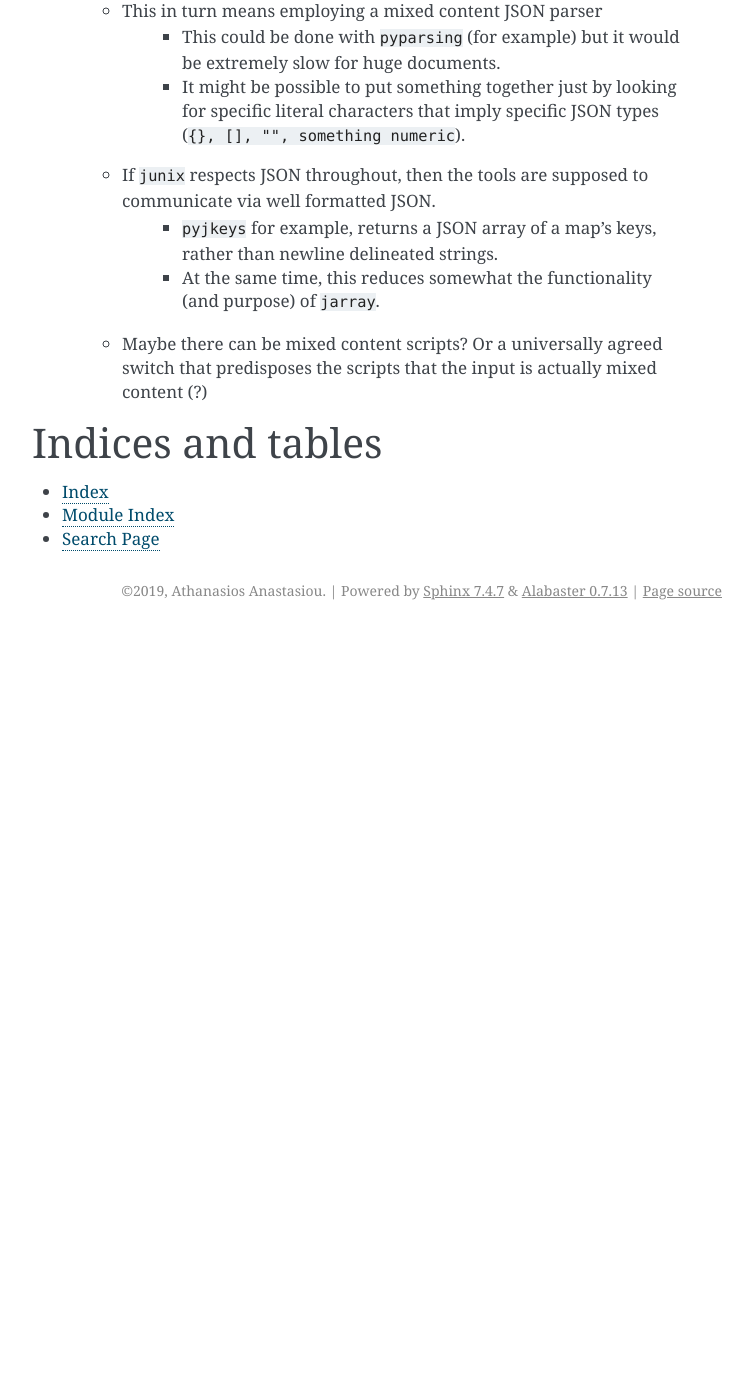
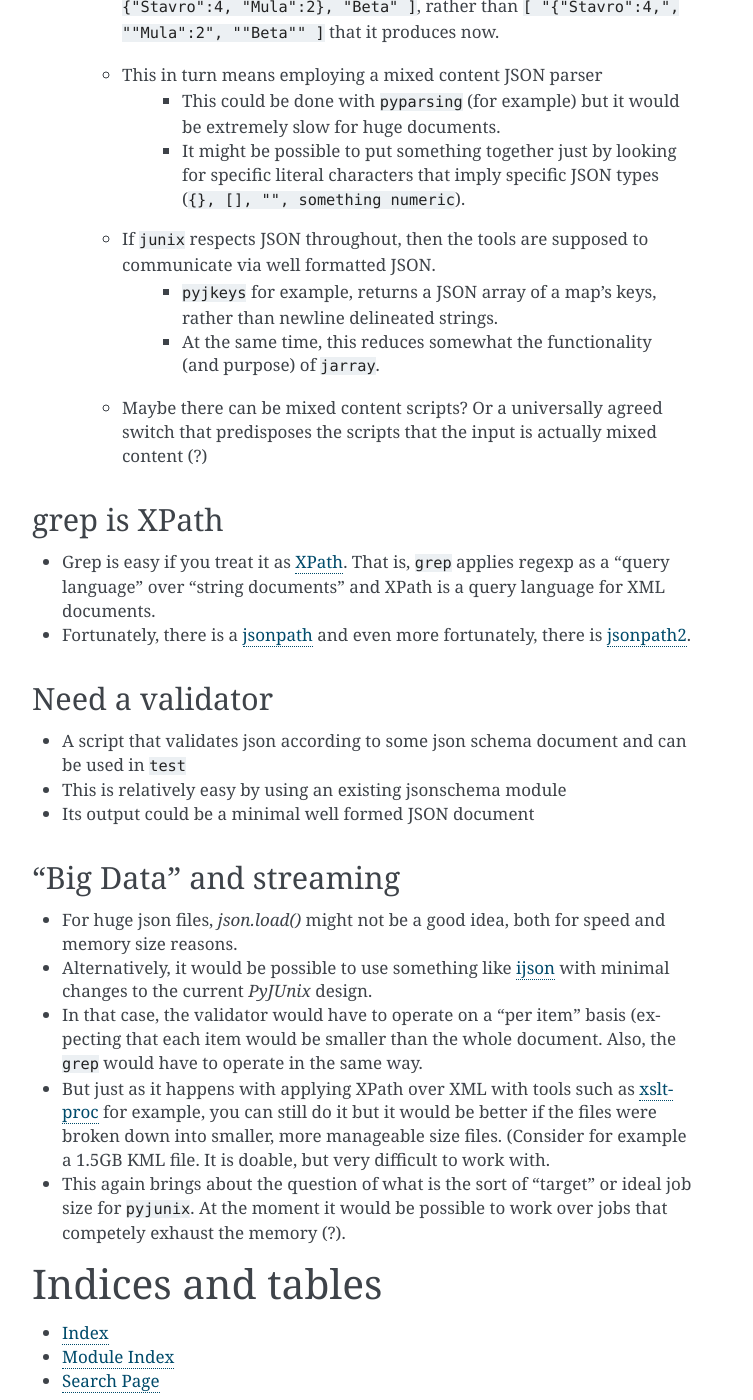
Before and after one commit to aanastasiou/pyjunix, a Sphinx documentation site: the page built from doc/source/index.rst, in a window 1280 px wide and 1400 px high, scrolled down 1000 px. Shown: the whole window, without its empty margins (388-1141 px from the left). Built offline with Sphinx 7.4.7, drawn with Linux system fonts in a browser that asks for light colours; before the commit the page ends 1630 px from its top, so only the background shows below that; some of the changed text lies outside the part shown.

```diff
--- a/doc/source/index.rst
+++ b/doc/source/index.rst
@@ -27,6 +27,9 @@ Installation
 Notes on junix
 --------------
 
+Pure JSON Or Mixed Content?
+^^^^^^^^^^^^^^^^^^^^^^^^^^^
+
 * A major question is how to handle mix content passing through these scripts. Mix content is a combination of JSON and
   raw strings, possibly delineated by newlines.
     * The main issue here being that newline delineated strings are basically an implicit JSON array but a newline
@@ -54,6 +57,40 @@ Notes on junix
       input is actually mixed content (?)
 
 
+grep is XPath
+-------------
+
+* Grep is easy if you treat it as `XPath <https://en.wikipedia.org/wiki/XPath>`_. That is, ``grep`` applies regexp as
+  a "query language" over "string documents" and XPath is a query language for XML documents.
+
+* Fortunately, there is a `jsonpath <https://github.com/json-path/JsonPath>`_ and even more fortunately, there is
+  `jsonpath2 <https://github.com/pacifica/python-jsonpath2>`_.
+
+
+Need a validator
+----------------
+
+* A script that validates json according to some json schema document and can be used in ``test``
+* This is relatively easy by using an existing jsonschema module
+* Its output could be a minimal well formed JSON document
+
+
+"Big Data" and streaming
+------------------------
+
+* For huge json files, `json.load()` might not be a good idea, both for speed and memory size reasons.
+* Alternatively, it would be possible to use something like `ijson <https://pypi.org/project/ijson/>`_ with
+  minimal changes to the current `PyJUnix` design.
+* In that case, the validator would have to operate on a "per item" basis (expecting that each item would be smaller
+  than the whole document. Also, the ``grep`` would have to operate in the same way.
+
+* But just as it happens with applying XPath over XML with tools such as
+  `xsltproc <http://xmlsoft.org/XSLT/xsltproc.html>`_ for example, you can still do it but it would be better if
+  the files were broken down into smaller, more manageable size files. (Consider for example a 1.5GB KML file. It is
+  doable, but very difficult to work with.
+
+* This again brings about the question of what is the sort of "target" or ideal job size for ``pyjunix``. At the moment
+  it would be possible to work over jobs that competely exhaust the memory (?).
 
 
 
--- /dev/null
+++ b/pyjgrep.py
@@ -0,0 +1,6 @@
+import sys
+from pyjunix import PyJGrep
+
+if __name__ == "__main__":
+    result = PyJGrep(sys.argv)()
+    sys.stdout.write(result)
--- a/requirements.txt
+++ b/requirements.txt
@@ -13,12 +14,14 @@ ipython-genutils==0.2.0
 jedi==0.15.1
 Jinja2==2.10.1
 jsonpath==0.82
+jsonpath2==0.4.1
 MarkupSafe==1.1.1
 packaging==19.2
 parso==0.5.1
 pexpect==4.7.0
 pickleshare==0.7.5
 pkg-resources==0.0.0
+ply==3.11
 prompt-toolkit==2.0.9
 ptyprocess==0.6.0
 Pygments==2.4.2
```
Also changed, not shown: other parts of requirements.txt (+1 -0 lines), pyjunix/__init__.py (+34 -3 lines).
